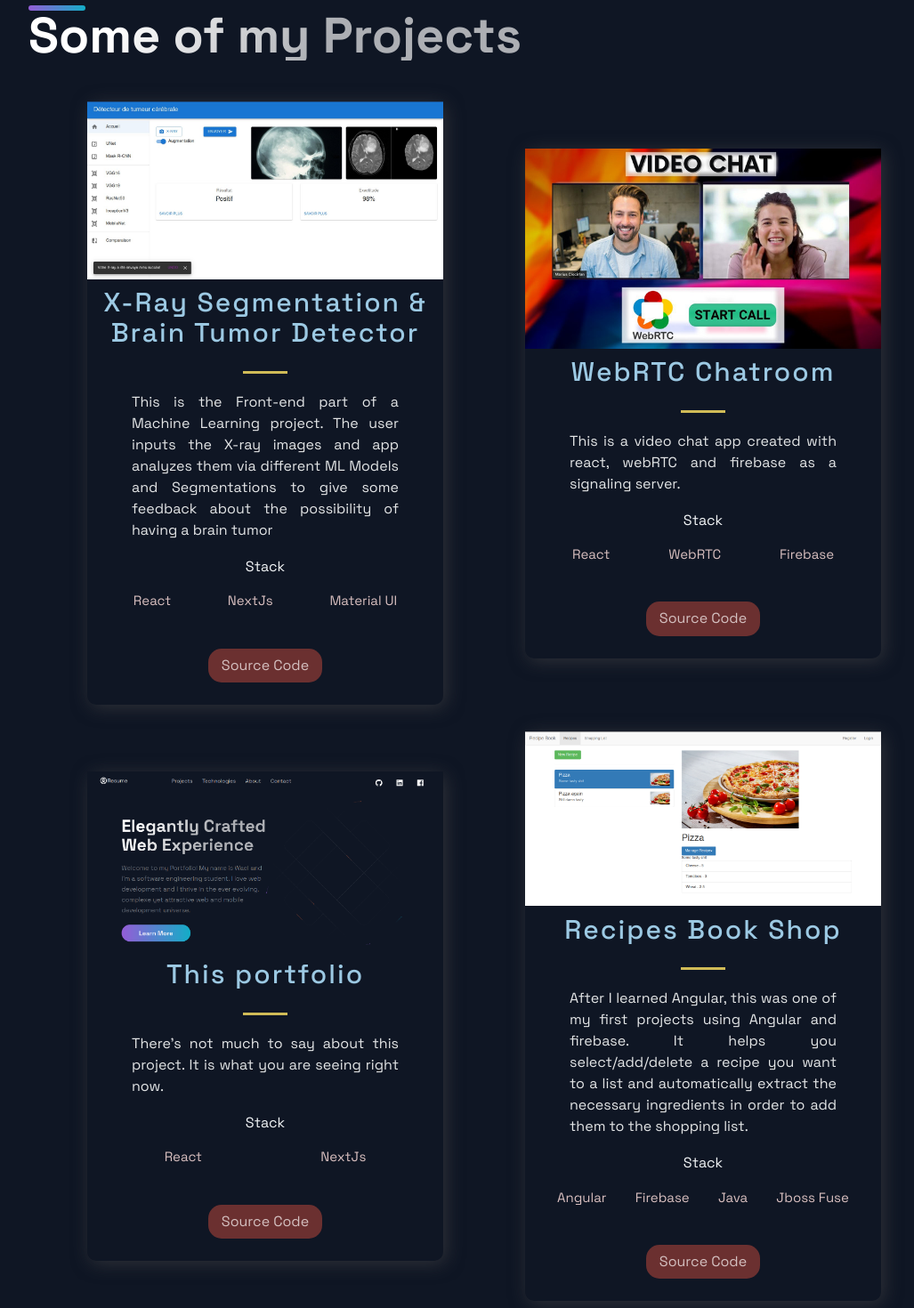
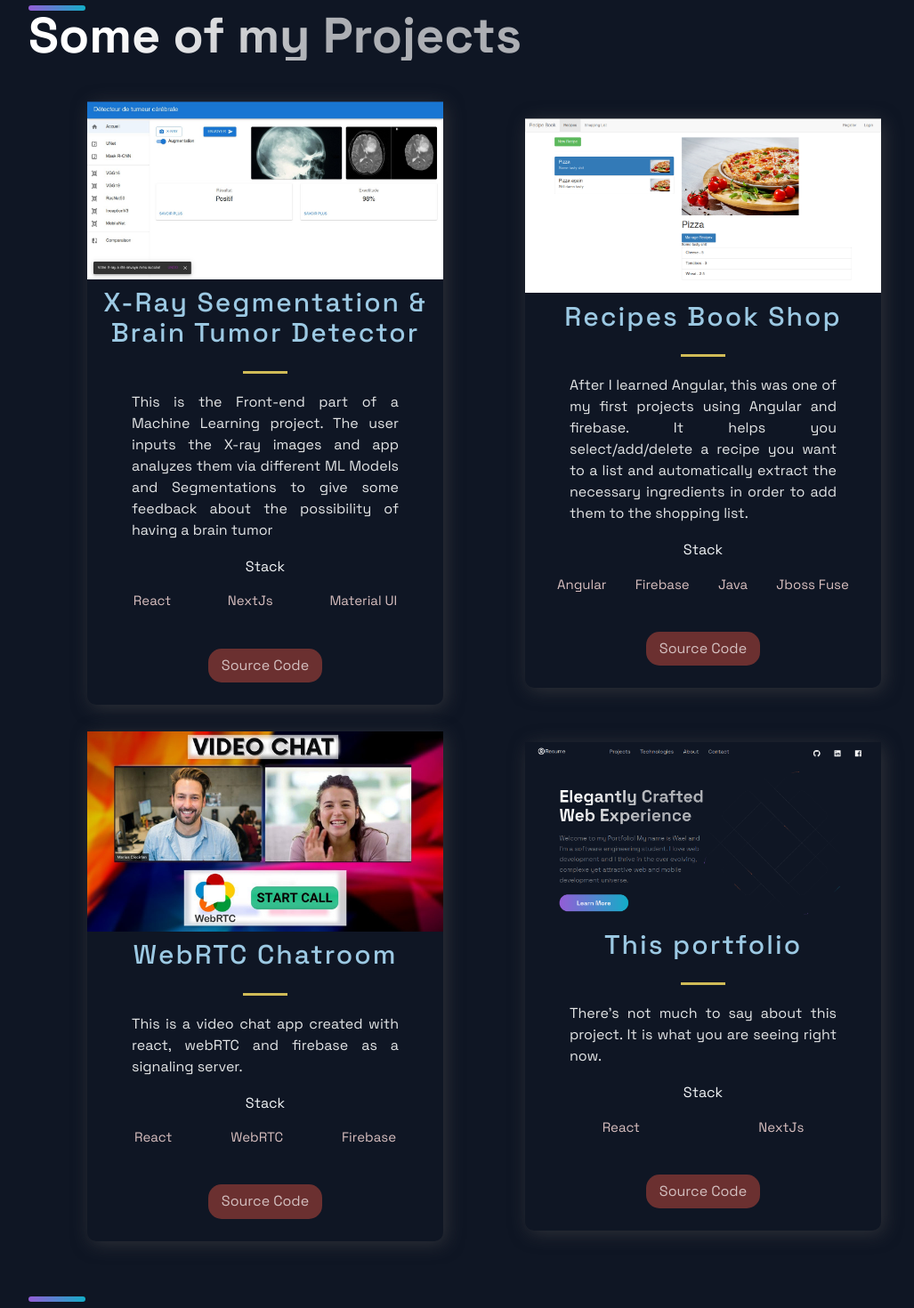
Before and after one commit to WaelYoussfi/personal-nextJs-portfolio, a Next.js app: page / in a window 1280 px wide. Shown: the part 720-2190 px from the top of the page at 89% size, without its empty margins (96-1123 px from the left). Built offline with nearby package versions, Linux system fonts and the light colour scheme.

Commit message:
adding image preview and some seo stuff

```diff
--- a/src/constants/constants.js
+++ b/src/constants/constants.js
@@ -10,6 +10,16 @@ export const projects = [
         id: 0,
     },
     {
+        title: "Recipes Book Shop",
+        description:
+            "After I learned Angular, this was one of my first projects using Angular and firebase. It helps you select/add/delete a recipe you want to a list and automatically extract the necessary ingredients in order to add them to the shopping list.",
+        image: "/images/1.png",
+        tags: ["Angular", "Firebase", "Java", "Jboss Fuse"],
+        visit: "https://github.com/WaelYoussfi/shopping",
+
+        id: 1,
+    },
+    {
         title: "WebRTC Chatroom",
         description:
             "This is a video chat app created with react, webRTC and firebase as a signaling server.",
@@ -17,7 +27,7 @@ export const projects = [
         tags: ["React", "WebRTC", "Firebase"],
         visit: "https://github.com/WaelYoussfi/WebRTC-chat-room",
 
-        id: 1,
+        id: 2,
     },
     {
         title: "This portfolio",
@@ -26,16 +36,6 @@ export const projects = [
         image: "/images/4.png",
         tags: ["React", "NextJs"],
         visit: "https://github.com/WaelYoussfi/personal-nextJs-portfolio",
-
-        id: 2,
-    },
-    {
-        title: "Recipes Book Shop",
-        description:
-            "After I learned Angular, this was one of my first projects using Angular and firebase. It helps you select/add/delete a recipe you want to a list and automatically extract the necessary ingredients in order to add them to the shopping list.",
-        image: "/images/1.png",
-        tags: ["Angular", "Firebase", "Java", "Jboss Fuse"],
-        visit: "https://github.com/WaelYoussfi/shopping",
 
         id: 3,
     },
--- a/src/pages/_document.js
+++ b/src/pages/_document.js
@@ -35,6 +35,14 @@ export default class MyDocument extends Document {
                         href="https://fonts.googleapis.com/css2?family=Space+Grotesk:wght@300;400;500;600;700&display=swap"
                         rel="stylesheet"
                     />
+
+                    <meta property="og:title" content="Some of my projects " />
+                    <meta property="og:image" content="/images/preview.png" />
+                    <meta
+                        property="og:description"
+                        content="This is my personal portfolio"
+                    />
+                    <meta property="og:url" content="//wael.vercel.app" />
                 </Head>
                 <body>
                     <Main />
```
Also changed, not shown: public/images/preview.png (added).
